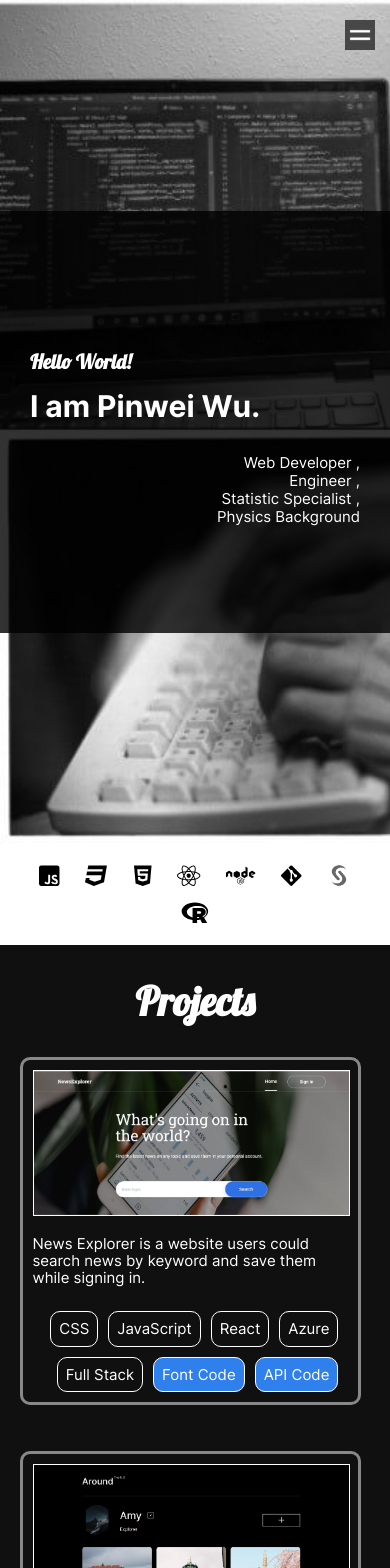
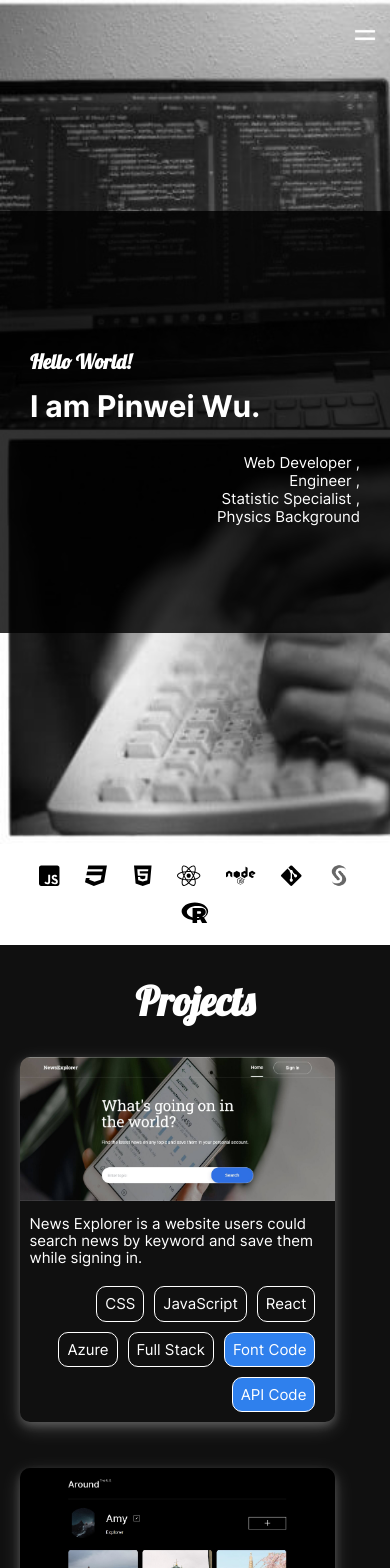
Before and after one commit to iceicery/pinwei, a React (Create React App) app: page / in a window 390 px wide. Shown: the top 1568 px of the page. Built offline with nearby package versions, Linux system fonts and the light colour scheme.

Commit message:
adjust layout for project, add hover

```diff
--- a/src/components/WebProjects/WebProjects.css
+++ b/src/components/WebProjects/WebProjects.css
@@ -11,6 +11,8 @@
 .projects__title {
   font-size: 15px;
   font-weight: normal;
+  padding: 0 10px;
+  margin: 10px 0 0;
 }
 .projects__box {
   list-style: none;
@@ -23,9 +25,9 @@
   flex-wrap: wrap;
 }
 .projects__item {
-  border: solid rgba(255, 255, 255, 0.5);
+  box-shadow: 0 4px 8px 0 rgba(255, 255, 255, 0.2),
+    0 6px 20px 0 rgba(255, 255, 255, 0.19);
   border-radius: 10px;
-  padding: 10px;
   margin-bottom: 30px;
   max-width: 90%;
 }
@@ -36,7 +38,9 @@
 
 .projects__button-box {
   display: none;
-  background-color: rgba(0, 0, 0, 0.9);
+  background-color: rgba(0, 0, 0, 0.85);
+  border-top-right-radius: 10px;
+  border-top-left-radius: 10px;
 }
 .projects__button {
   margin-top: auto;
@@ -62,7 +66,8 @@
   width: 100%;
   margin-right: auto;
   margin-left: auto;
-  border: solid 0.1px #fff;
+  border-top-left-radius: 10px;
+  border-top-right-radius: 10px;
 }
 
 .projects__img-box:hover .projects__button-box {
@@ -77,10 +82,11 @@
   bottom: 0;
   justify-content: center;
   gap: 20px;
+  cursor: pointer;
 }
 .projects__tech {
   list-style: none;
-  padding: 0;
+  padding: 10px;
   margin: 0;
   display: flex;
   justify-content: right;
--- a/src/pages/App.css
+++ b/src/pages/App.css
@@ -2,14 +2,14 @@
 @import url(../vendor/font/font.css);
 
 .lobster {
-  font-family: "Lobster", "Inter", "Arial Narrow Bold", sans-serif;
+  font-family: 'Lobster', 'Inter', 'Arial Narrow Bold', sans-serif;
 }
 
 .page {
   background-color: #141414;
   color: #fff;
   width: 100%;
-  font-family: "Inter", "Arial Narrow Bold", sans-serif;
+  font-family: 'Inter', 'Arial Narrow Bold', sans-serif;
   position: relative;
 }
 
@@ -19,13 +19,21 @@
   position: fixed;
   z-index: 2;
   top: 20px;
-  right: 30px;
-  background-color: rgba(20, 20, 20, 0.7);
+  right: 20px;
+  background-color: transparent;
+  padding: 20px;
+}
+
+.menu-icon:hover {
+  cursor: pointer;
+  background-color: rgba(0, 0, 0, 0.95);
+  border-radius: 100%;
 }
 
 @media screen and (max-width: 400px) {
   .menu-icon {
-    right: 15px;
+    right: -10px;
+    top: 0;
   }
 }
 
```
